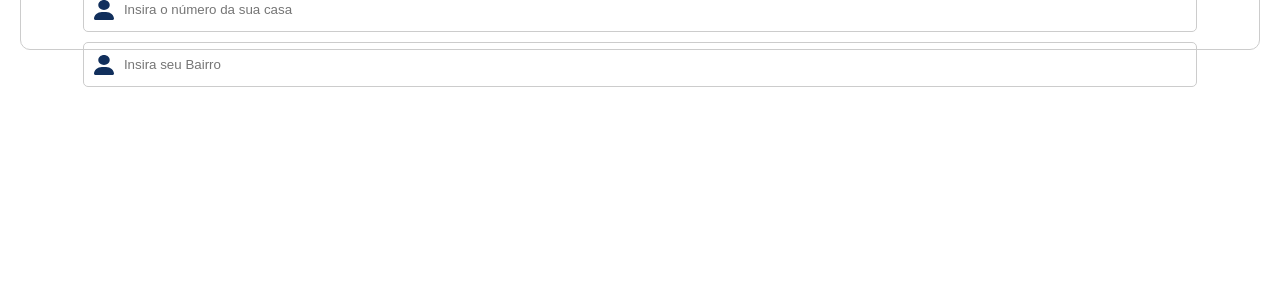
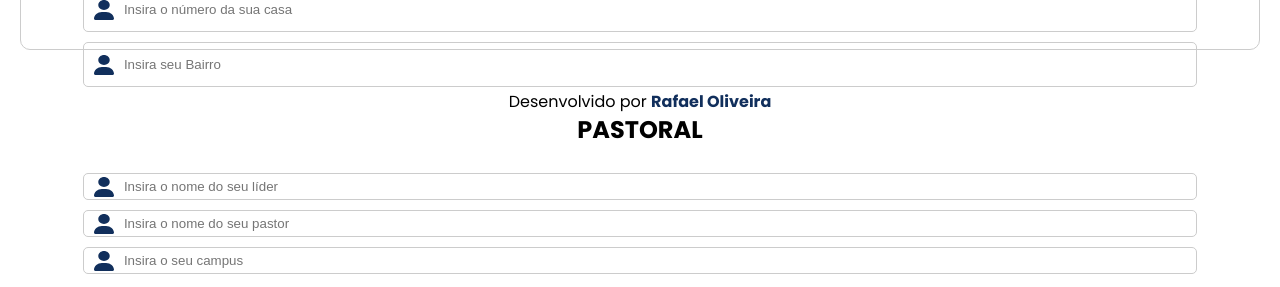
Before and after one commit to rafasdoliveira/pazChurch-form, a React (Vite) app: page / in a window 1280 px wide. Shown: the part 1569-1856 px from the top of the page. Before the commit the page ends 1661 px from the top, so only its background shows below. Built offline with nearby package versions, Linux system fonts and the light colour scheme.

Commit message:
finalizado, falta so encontrar os icons para os inputs

```diff
--- a/src/App.jsx
+++ b/src/App.jsx
@@ -98,7 +98,20 @@ function App() {
           <Input img={User} type="number" id="numeroCasa" placeholder="Insira o número da sua casa"/>
           <Input value={endereco.bairro} img={User} type="text" id="Bairro" placeholder="Insira seu Bairro"/>
         </div>
+
+        <h3>Pastoral</h3>
+        <Input img={User} type="text" id="lider" placeholder="Insira o nome do seu líder"/>
+        <Input img={User} type="text" id="lider" placeholder="Insira o nome do seu pastor"/>
+        <Input img={User} type="text" id="lider" placeholder="Insira o seu campus"/>
+
+        <button type='submit'>Enviar</button>
       </div>
+
+      <footer>
+        <p>
+          Desenvolvido por <a href="http://">Rafael Oliveira</a>
+        </p>
+      </footer>
     </>
   )
 }
--- a/src/styles/globals.module.scss
+++ b/src/styles/globals.module.scss
@@ -93,7 +93,7 @@
     flex-direction: column;
     align-items: center;
 
-        height: 100%;
+    height: 930px;
 
     margin: 20px;
 
@@ -143,6 +143,33 @@
             flex-direction: column;
             align-items: center;
             width: 100%;
+        }
+
+        button[type="submit"] {
+                width: 90%;
+                height: 35px;
+                border-radius: 5px;
+                background-color: #112F5C;
+                color: #fff;
+                text-transform: uppercase;
+                font-size: 1rem;
+                margin-top: 10px;
+            }
+}
+
+footer {
+    display: flex;
+    justify-content: center;
+    padding: 20px;
+
+    a {
+        text-decoration: none;
+        color: #112F5C;
+        font-weight: bold;
+    }
+
+    a:hover {
+        color: #000;
     }
 }
 
```
Lines whose indentation alone changed are shown as unchanged.
